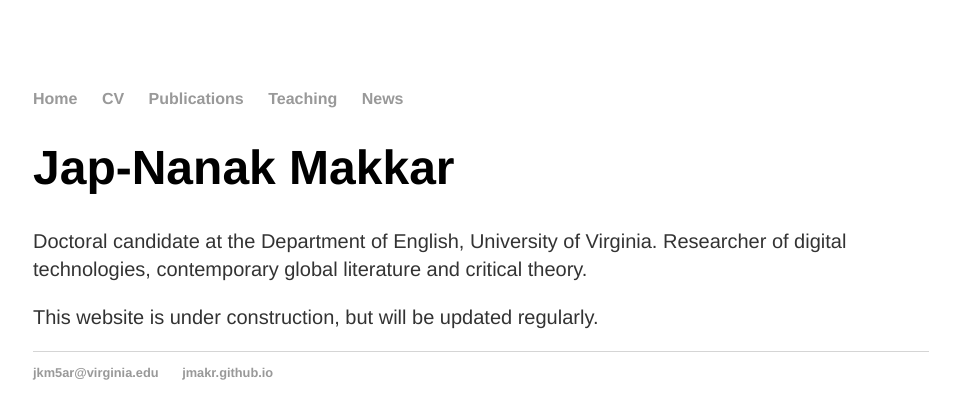
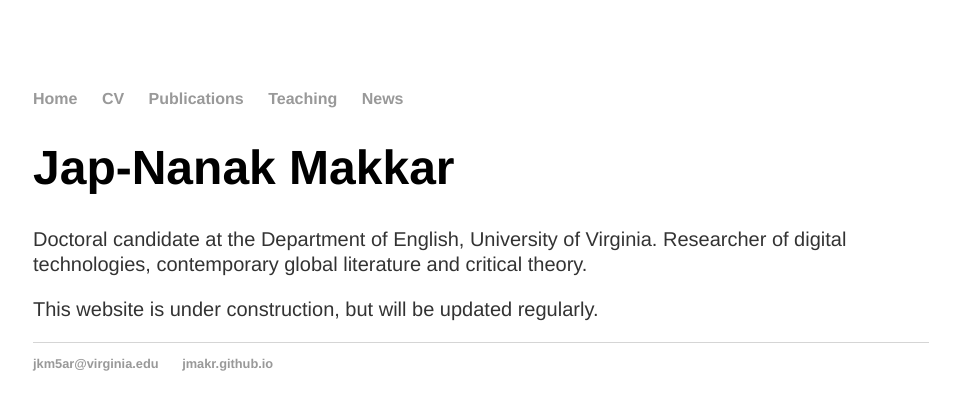
Before and after one commit to jmakr/jmakr.github.io, a Jekyll site: the page built from index.html, in a window 1280 px wide. Shown: the top 419 px of the page, without its empty margins (159-1119 px from the left). Built offline with Jekyll 4.4.1, drawn with Linux system fonts in a browser that asks for light colours.

Commit message:
Update main.css

```diff
--- a/css/main.css
+++ b/css/main.css
@@ -26,7 +26,7 @@ h1 {
 p {
     font-family:"Helvetica Neue", Helvetica, Arial, sans-serif;
     font-size: 1.25em;
-    line-height: 1.4em;
+    line-height: 1.24em;
     color: #333;
 }
 footer {
```
